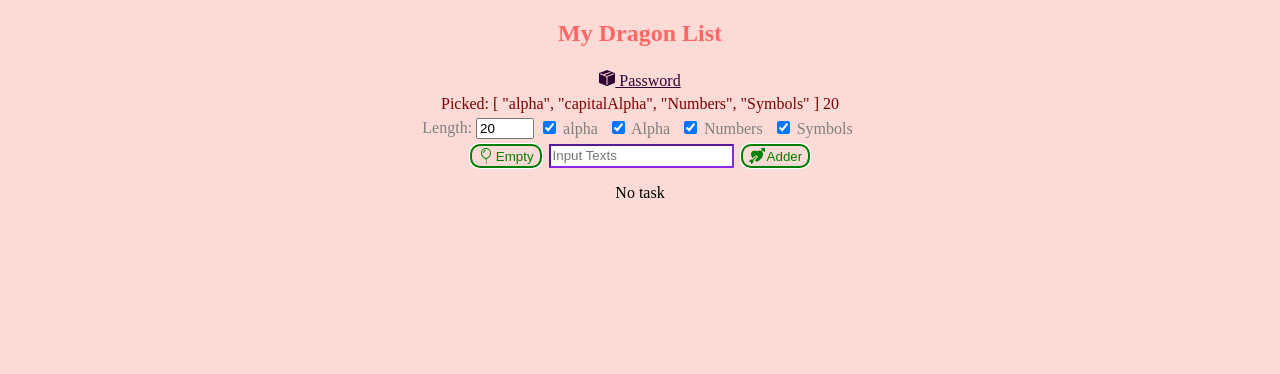
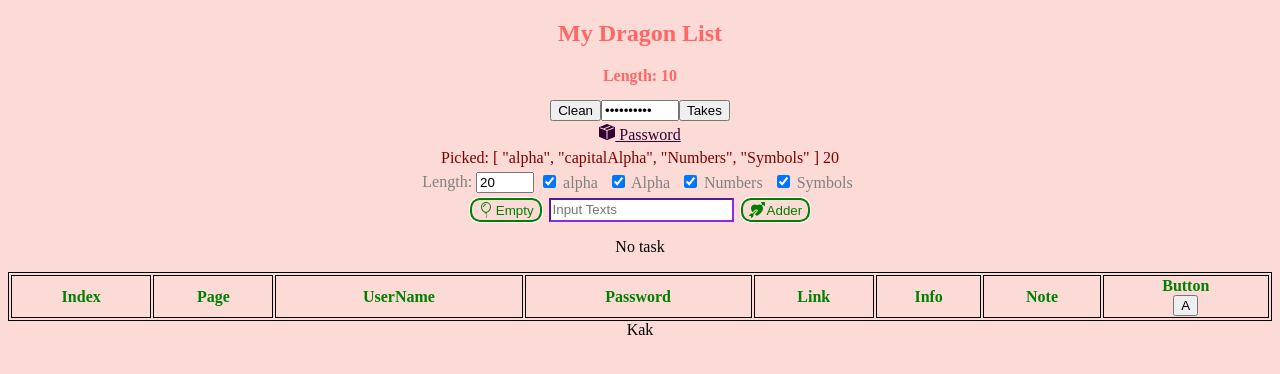
Before and after one commit to cmthang/todoapp, a PHP site: page / in a window 1280 px wide. Shown: the top 374 px of the page. Run offline with PHP 8.4, Linux system fonts and the light colour scheme.

Commit message:
update api and table account

```diff
--- a/app.css
+++ b/app.css
@@ -97,3 +97,19 @@ h4 {
     margin-bottom: 5px;
     color: rgb(128,0,0);
 }
+
+table, th, td {
+    border:1px solid black;
+}
+
+.fullPass{
+    height:120px;
+}
+
+.code{
+    height: 24px;
+}
+
+.inputOne {
+    width: 70px;
+}
--- a/app.js
+++ b/app.js
@@ -7,11 +7,37 @@ Vue.createApp ({
             length: 20,
             picked: ["alpha", "capitalAlpha", "Numbers", "Symbols"],
 
+            code: "AddingCode",
+            codeLength: 7,
+
+            fullData: [],
+            accounts: [],
         };
     },
     created() {
-        this.tasks = JSON.parse(localStorage.getItem("tasks")) || [];
+        try
+        {
+            this.tasks = JSON.parse(localStorage.getItem("tasks")) || [];
+            this.fullData = JSON.parse(localStorage.getItem("fullData")) || [];
+            this.flagAccount();
+        }
+        catch (e){
+            console.log(e);
+        }
     },
+
+    watch: {
+        loading(){},
+    },
+
+    computed: {
+        loading(){
+            this.accounts = this.fullData.filter((data)=>{
+                return this.code == data.code;
+            });
+        },
+    },
+
     methods: {
         addTask() {
             if (this.task != "")
@@ -43,7 +69,7 @@ Vue.createApp ({
         },
 
         clearInput(){
-            this.task = "";
+            localStorage.setItem("tasks", JSON.stringify(this.tasks));
         },
 
         generatePassword()
@@ -123,17 +149,56 @@ Vue.createApp ({
             return this.task = password;
         },
 
-        copy(task){
+        isClean(){
+            localStorage.setItem("fullData", []);
+        },
+
+        getData(){
+
+            const options = {
+                method: 'GET',
+                url: 'https://apichallengermydragon.000webhostapp.com/api/account',
+            }
+
+            try {
+                axios.request(options).then((response) =>
+                {
+                    this.fullData = response.data;
+                    localStorage.setItem("fullData", JSON.stringify(this.fullData));
+                })
+
+            }
+            catch(err){
+                console.log(err);
+            }
+
+        },
+
+        isRedirect(link){
+            window.open(link);
+        },
+
+        flagAccount(){
+            if(this.code.length >= this.codeLength)
+                return true;
+            return false;
+        },
+
+        isTakes(){
+            this.getData();
+        },
+
+        copy(getText){
             // navigator clipboard api needs a secure context (https)
             if (navigator.clipboard && window.isSecureContext) {
                 // navigator clipboard api method'
-                return navigator.clipboard.writeText(task.name);
+                return navigator.clipboard.writeText(getText);
             }
             else
             {
                 // text area method
                 let textArea = document.createElement("textArea");
-                textArea.value = task.name;
+                textArea.value = getText;
                 // make the textarea out of viewport
                 textArea.style.position = "fixed";
                 textArea.style.left = "-999999px";
@@ -147,7 +212,7 @@ Vue.createApp ({
                     textArea.remove();
                 });
             }
+
         }
-
     },
 }).mount("#app");
--- a/index.html
+++ b/index.html
@@ -9,8 +9,20 @@
     </head>
     <body>
         <div id="app">
-            <div class="content">
+            <div class="content" style="height:80px;">
                 <h2>My Dragon List</h2>
+                <h4>Length: {{code.length}}</h4>
+            </div>
+
+            <div class="fullCode">
+                <div class="code">
+                    <button v-on:click="isClean()">
+                        Clean
+                    </button>
+                    <input type="password" class="inputOne" v-model="code"/>
+                    <button v-on:click="isTakes()">
+                        Takes
+                    </button>
                 </div>
 
                 <div class="generatePassword">
@@ -80,6 +92,7 @@
                         <label class="textButton">Adder</label>
                     </button>
                 </div>
+            </div>
 
             <div class="list">
                 <p v-show="!tasks.length"> No task </p>
@@ -103,7 +116,7 @@
                                     </svg>
                                     Done
                                 </a>
-                                <a href="#" v-on:click.prevent="copy(task)" class="buttonCopy">
+                                <a href="#" v-on:click.prevent="copy(task.name)" class="buttonCopy">
                                     <svg xmlns="http://www.w3.org/2000/svg" width="16" height="16" fill="currentColor" class="bi bi-bandaid-fill" viewBox="0 0 16 16">
                                         <path d="m2.68 7.676 6.49-6.504a4 4 0 0 1 5.66 5.653l-1.477 1.529-5.006 5.006-1.523 1.472a4 4 0 0 1-5.653-5.66l.001-.002 1.505-1.492.001-.002Zm5.71-2.858a.5.5 0 1 0-.708.707.5.5 0 0 0 .707-.707ZM6.974 6.939a.5.5 0 1 0-.707-.707.5.5 0 0 0 .707.707ZM5.56 8.354a.5.5 0 1 0-.707-.708.5.5 0 0 0 .707.708Zm2.828 2.828a.5.5 0 1 0-.707-.707.5.5 0 0 0 .707.707Zm1.414-2.121a.5.5 0 1 0-.707.707.5.5 0 0 0 .707-.707Zm1.414-.707a.5.5 0 1 0-.706-.708.5.5 0 0 0 .707.708Zm-4.242.707a.5.5 0 1 0-.707.707.5.5 0 0 0 .707-.707Zm1.414-.707a.5.5 0 1 0-.707-.708.5.5 0 0 0 .707.708Zm1.414-2.122a.5.5 0 1 0-.707.707.5.5 0 0 0 .707-.707ZM8.646 3.354l4 4 .708-.708-4-4-.708.708Zm-1.292 9.292-4-4-.708.708 4 4 .708-.708Z"/>
                                     </svg>
@@ -114,10 +127,64 @@
                     </li>
                 </ul>
             </div>
+
+            <div class="myAccount" v-if="flagAccount()">
+                    <table style="width: 100%;">
+                        <tr style="color: green;">
+                            <td><h4>Index</h4></td>
+                            <td><h4>Page</h4></td>
+                            <td><h4>UserName</h4></td>
+                            <td><h4>Password</h4></td>
+                            <td><h4>Link</h4></td>
+                            <td><h4>Info</h4></td>
+                            <td><h4>Note</h4></td>
+                            <td>
+                                <h4>Button</h4>
+                                <button>A</button>
+                            </td>
+                        </tr>
+                        <tr v-for="(account,index) in accounts">
+                            <td>{{index+1}}</td>
+                            <td>{{account.account_page}}</td>
+                            <td>
+                                {{account.account_name}}
+                                <button v-on:click="copy(account.account_name)">
+                                    Get
+                                </button>
+                            </td>
+                            <td>
+                                {{account.account_password}}
+                                <button v-on:click="copy(account.account_password)">
+                                    Get
+                                </button>
+                            </td>
+                            <td>
+                                <a href="#" v-on:click.prevent="isRedirect(account.account_link)" class="buttonFix">
+                                {{account.account_link}}
+                            </td>
+                            <td>{{account.account_info}}</td>
+                            <td>{{account.account_note}}</td>
+                            <td>
+                                <button>E</button>
+                                <button>D</button>
+                            </td>
+                        </tr>
+                    </table>
             </div>
+
+            <div>
+                Kak
+            </div>
+
+        </div>
+
+<template>
+
+</template>
 
 
         <script src="https://unpkg.com/vue@next"></script>
+        <script src="https://cdn.jsdelivr.net/npm/axios/dist/axios.min.js"></script>
         <script src="app.js"></script>
     </body>
 </html>
--- /dev/null
+++ b/package.json
@@ -0,0 +1,5 @@
+{
+  "dependencies": {
+    "vue3-easy-data-table": "^1.4.14"
+  }
+}
```
Also changed, not shown: component/tableAccounts.vue (added, +20 -0 lines), package-lock.json. Lines whose indentation alone changed are shown as unchanged.
